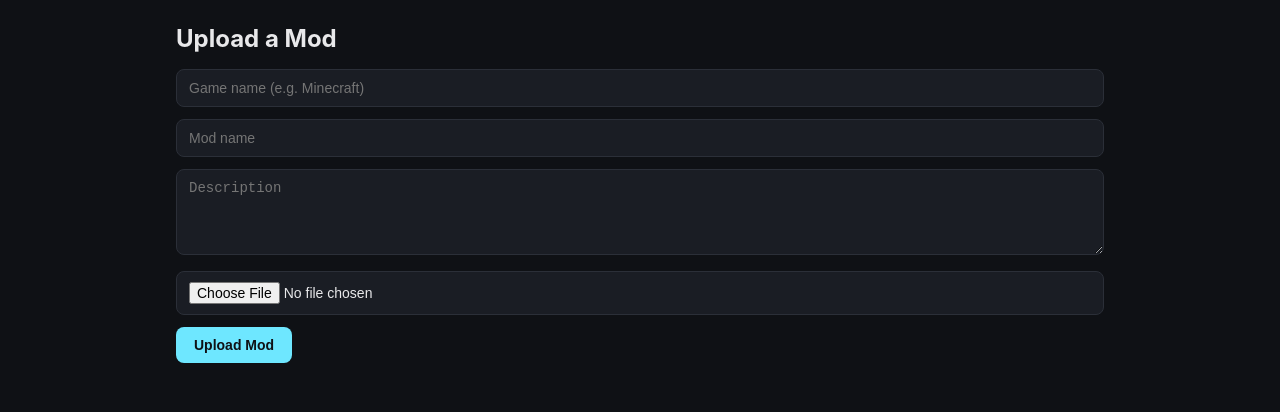
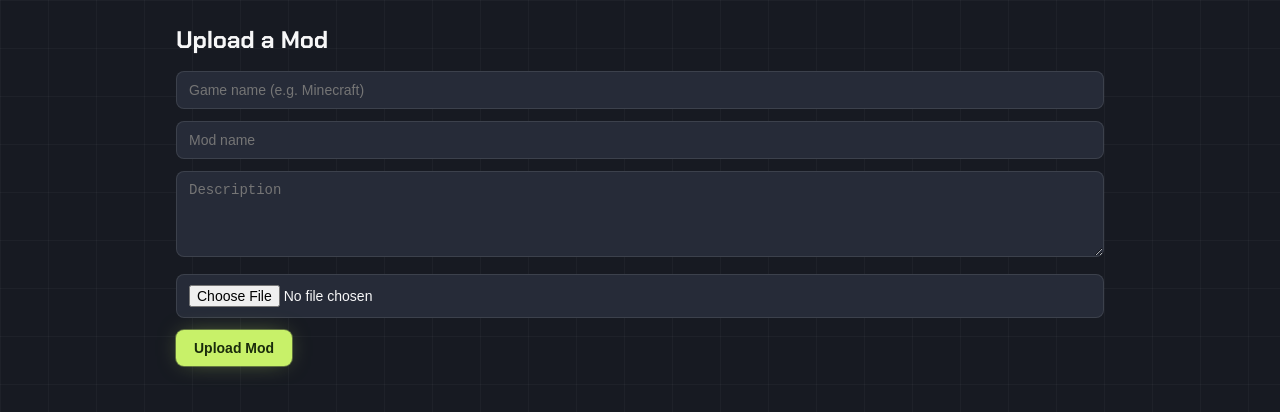
Before and after one commit to rish1-b/modking, a Next.js app: page /upload in a window 1280 px wide. Shown: the top 412 px of the page. Built offline with nearby package versions, Linux system fonts and the light colour scheme; no server answers.

Commit message:
Replace styles/globals.css with updated UI refresh styles

```diff
--- a/styles/globals.css
+++ b/styles/globals.css
@@ -1,3 +1,19 @@
+@import url('https://fonts.googleapis.com/css2?family=Chakra+Petch:wght@600;700&family=Manrope:wght@400;600;700&display=swap');
+
+:root {
+  --background: #171a22;
+  --card: #1d212b;
+  --surface: #262b38;
+  --foreground: #f7f7f8;
+  --muted-foreground: #a3a8b8;
+  --primary: #c8f169;
+  --primary-foreground: #1a2b0c;
+  --accent: #ef7fd6;
+  --neon: #6fe3f0;
+  --border: rgba(255, 255, 255, 0.1);
+  --radius: 10px;
+}
+
 * {
   box-sizing: border-box;
   margin: 0;
@@ -5,9 +21,18 @@
 }
 
 body {
-  background: #0f1115;
-  color: #e8e8ea;
-  font-family: -apple-system, BlinkMacSystemFont, 'Segoe UI', Roboto, sans-serif;
+  background: var(--background);
+  background-image:
+    linear-gradient(to right, rgba(255,255,255,0.03) 1px, transparent 1px),
+    linear-gradient(to bottom, rgba(255,255,255,0.03) 1px, transparent 1px);
+  background-size: 48px 48px;
+  color: var(--foreground);
+  font-family: 'Manrope', -apple-system, BlinkMacSystemFont, sans-serif;
+}
+
+h1, h2, h3 {
+  font-family: 'Chakra Petch', sans-serif;
+  letter-spacing: -0.01em;
 }
 
 a {
@@ -22,40 +47,72 @@ a {
 }
 
 .navbar {
+  position: sticky;
+  top: 0;
+  z-index: 50;
   display: flex;
   justify-content: space-between;
   align-items: center;
   padding: 16px 24px;
-  border-bottom: 1px solid #23262e;
+  border-bottom: 1px solid var(--border);
+  background: rgba(23, 26, 34, 0.85);
+  backdrop-filter: blur(8px);
 }
 
 .logo {
-  font-weight: 800;
+  display: flex;
+  align-items: center;
+  gap: 8px;
+  font-family: 'Chakra Petch', sans-serif;
+  font-weight: 700;
   font-size: 20px;
-  color: #6ee7ff;
   letter-spacing: 0.5px;
 }
 
+.logo-badge {
+  width: 30px;
+  height: 30px;
+  border-radius: 6px;
+  background: var(--primary);
+  color: var(--primary-foreground);
+  display: flex;
+  align-items: center;
+  justify-content: center;
+  font-size: 16px;
+}
+
+.logo .accent {
+  color: var(--primary);
+}
+
 .btn {
-  background: #6ee7ff;
-  color: #0f1115;
+  background: var(--primary);
+  color: var(--primary-foreground);
   border: none;
   padding: 10px 18px;
   border-radius: 8px;
   font-weight: 700;
   cursor: pointer;
   font-size: 14px;
+  box-shadow: 0 0 0 1px rgba(200, 241, 105, 0.35), 0 0 24px -8px rgba(200, 241, 105, 0.6);
 }
 
 .btn:hover {
-  opacity: 0.9;
+  opacity: 0.92;
+}
+
+.btn-ghost {
+  background: var(--surface);
+  color: var(--foreground);
+  border: 1px solid var(--border);
+  box-shadow: none;
 }
 
 .input, .textarea, select {
   width: 100%;
-  background: #1a1d24;
-  border: 1px solid #2b2f38;
-  color: #e8e8ea;
+  background: var(--surface);
+  border: 1px solid var(--border);
+  color: var(--foreground);
   padding: 10px 12px;
   border-radius: 8px;
   margin-bottom: 12px;
@@ -70,29 +127,59 @@ a {
 }
 
 .card {
-  background: #1a1d24;
-  border: 1px solid #2b2f38;
+  background: var(--card);
+  border: 1px solid var(--border);
   border-radius: 12px;
+  overflow: hidden;
+  transition: border-color 0.2s;
+}
+
+.card:hover {
+  border-color: rgba(200, 241, 105, 0.5);
+}
+
+.card-cover {
+  aspect-ratio: 16/9;
+  background: var(--surface);
+  display: flex;
+  align-items: center;
+  justify-content: center;
+  background-image:
+    linear-gradient(to right, rgba(255,255,255,0.04) 1px, transparent 1px),
+    linear-gradient(to bottom, rgba(255,255,255,0.04) 1px, transparent 1px);
+  background-size: 24px 24px;
+}
+
+.card-cover span {
+  font-family: 'Chakra Petch', sans-serif;
+  font-size: 24px;
+  font-weight: 700;
+  color: rgba(255, 255, 255, 0.15);
+}
+
+.card-body {
   padding: 16px;
 }
 
 .card h3 {
-  margin-bottom: 6px;
+  margin: 6px 0;
   font-size: 16px;
 }
 
 .tag {
   display: inline-block;
-  background: #23262e;
-  color: #9ca3af;
+  background: var(--surface);
+  color: var(--muted-foreground);
   font-size: 11px;
+  font-weight: 600;
   padding: 3px 8px;
   border-radius: 6px;
-  margin-bottom: 8px;
 }
 
 .meta {
+  display: flex;
+  gap: 14px;
   font-size: 12px;
-  color: #9ca3af;
-  margin-top: 8px;
+  color: var(--muted-foreground);
+  margin-top: 10px;
 }
```
